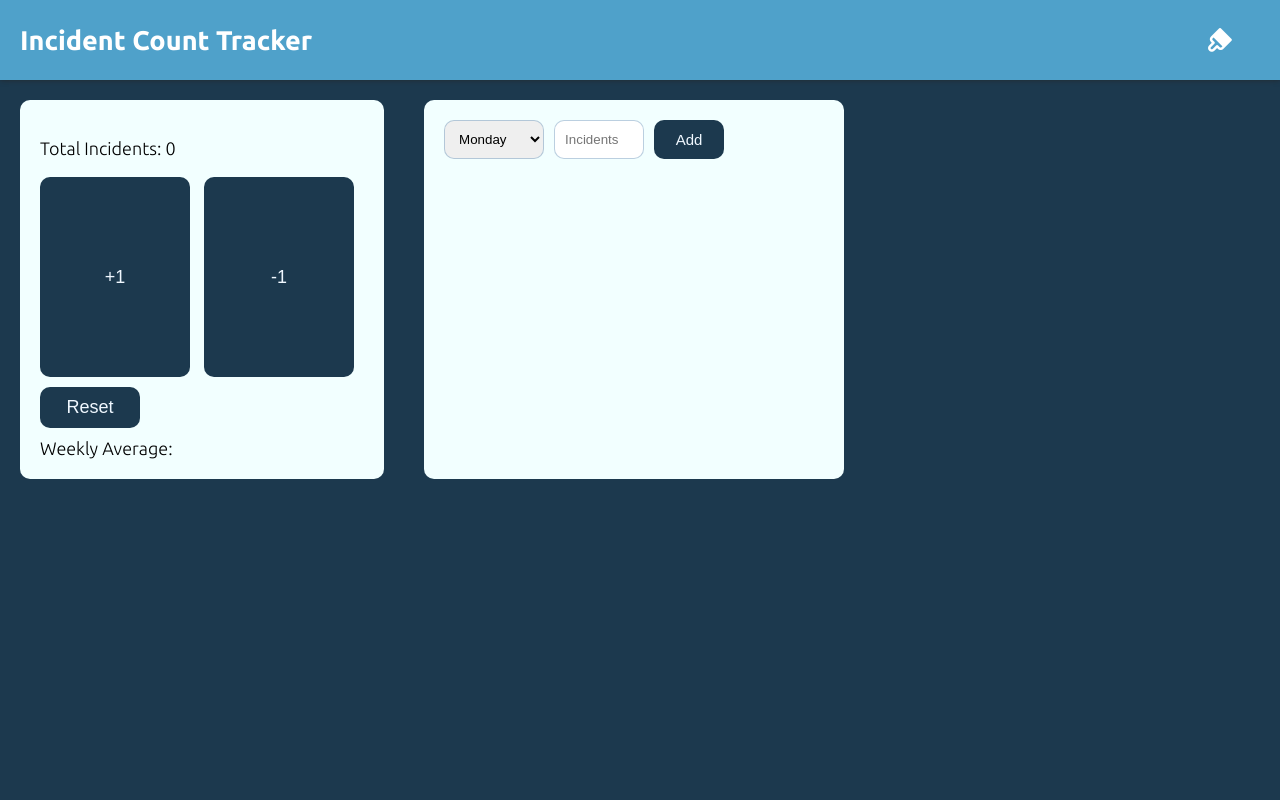
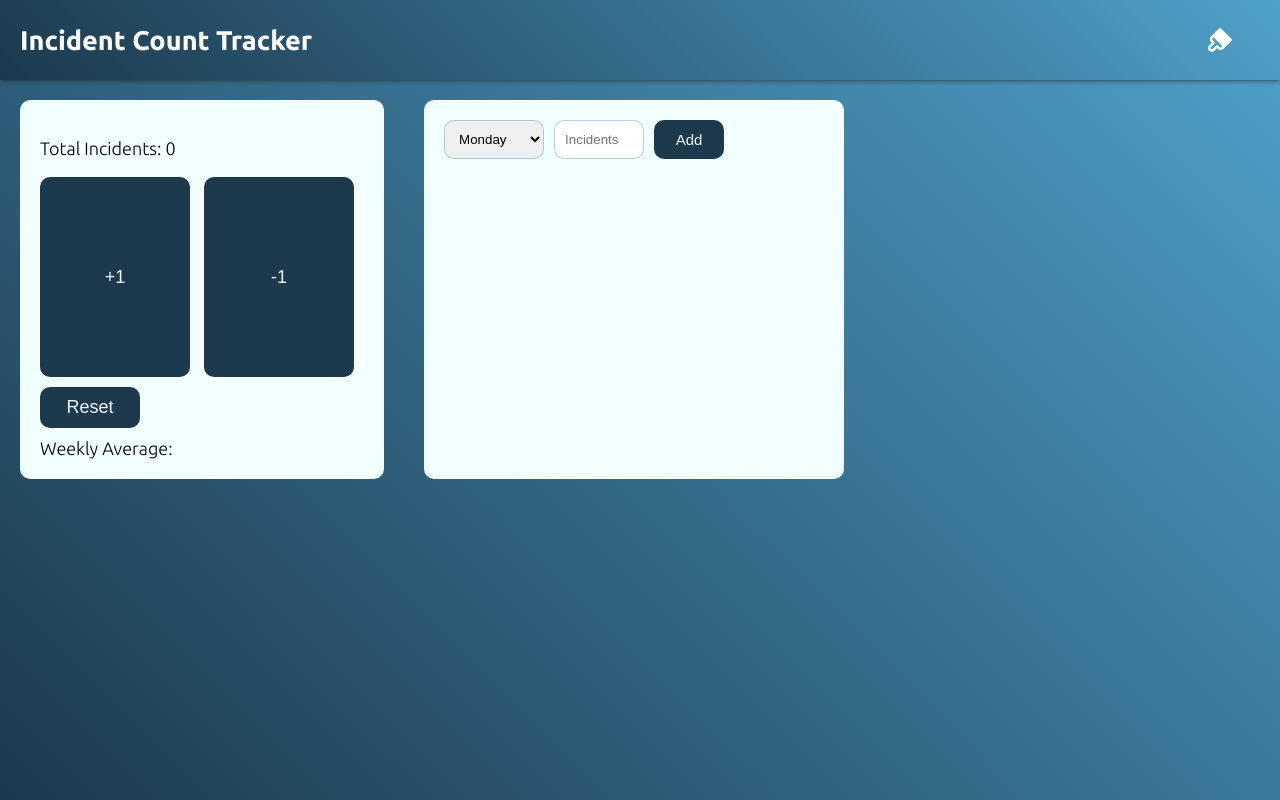
Before and after one commit to mcclaintuei/le-tracker, a plain HTML site: page index.html in a window 1280 px wide. Drawn offline with nearby package versions, Linux system fonts and the light colour scheme.

Commit message:
theme gradient update

```diff
--- a/script.js
+++ b/script.js
@@ -295,8 +295,9 @@ document.documentElement.style.setProperty('--secondary-color', colorThemes[toda
 document.documentElement.style.setProperty('--accent-color', colorThemes[today].accent);
 
 const themeIconElement = document.querySelector('.theme-switch');
+
+//Theme Switch Button
 let currentTheme = today;
-
 themeIconElement.addEventListener('click', () => {
     if (currentTheme === 6) {
         currentTheme = -1;
--- a/style.css
+++ b/style.css
@@ -47,9 +47,12 @@
     --theme7-light: #e6e6e6;
 }
 
+
+
+
 body {
     overflow: hidden;
-    background-color: var(--primary-color);
+    background: linear-gradient(45deg, var(--primary-color), var(--secondary-color));
     font-size: 18px;
     margin: 0;
     font-family: 'Ubuntu', sans-serif;
@@ -65,7 +68,7 @@ body p {
     display: flex;
     align-items: center;
     justify-content: space-between;
-    background-color: var(--secondary-color);
+    background: linear-gradient(45deg, var(--primary-color), var(--secondary-color));
     color: white;
     box-shadow: 0 0 5px 0 rgb(35, 40, 44);
 
```
